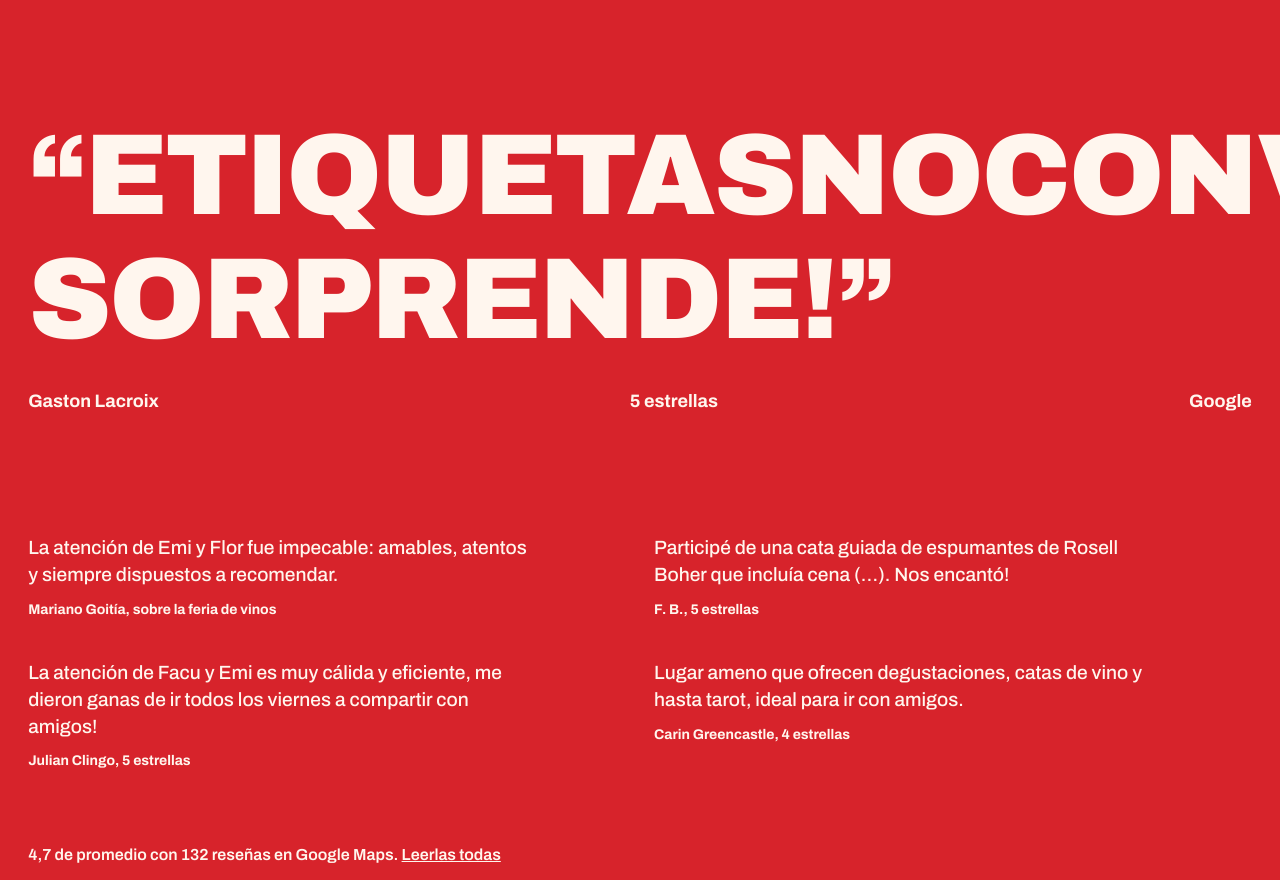
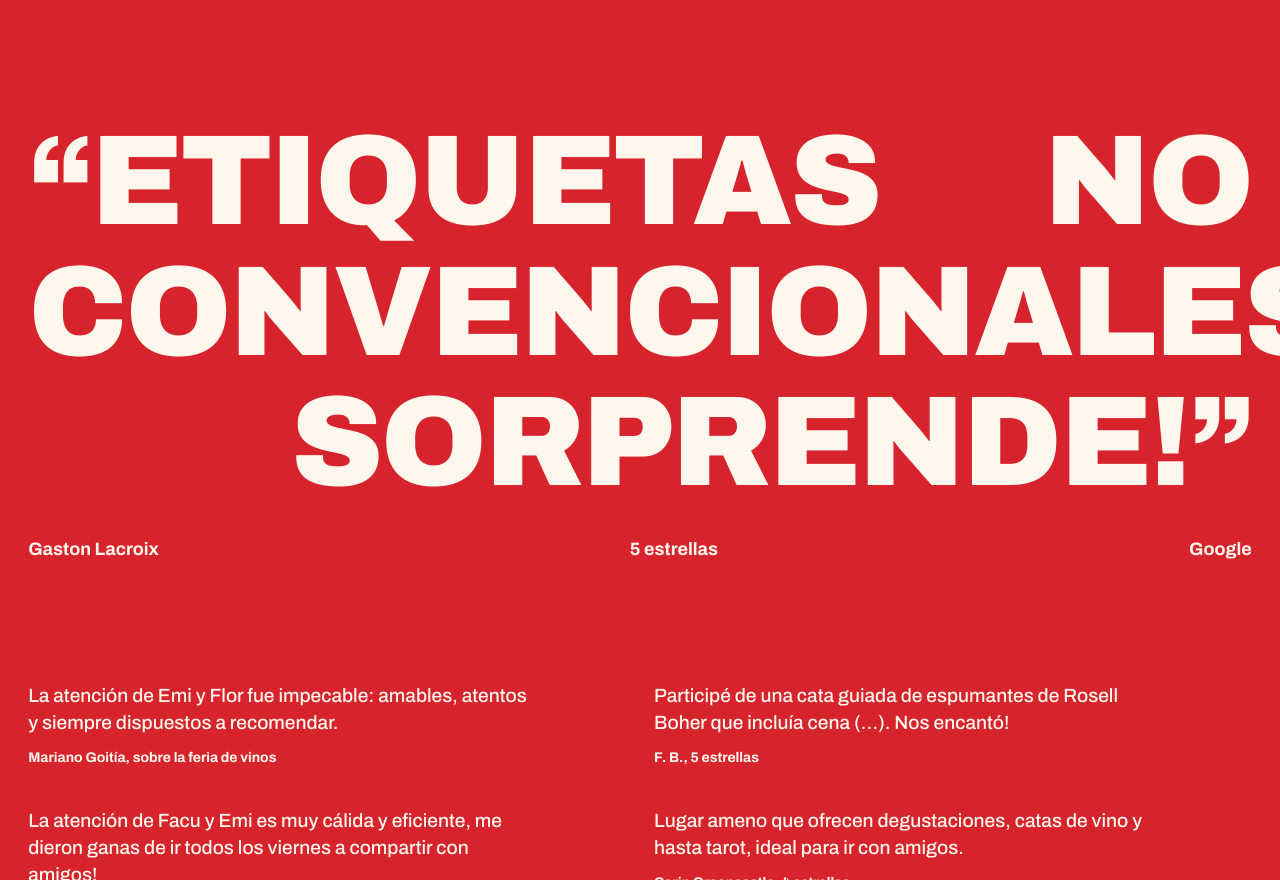
Before and after one commit to borthaburutoribio/oveja-negra-website, a plain HTML site: page index.html in a window 1280 px wide. Shown: the part 11120-12000 px from the top of the page. Drawn offline with Linux system fonts and the light colour scheme.

Commit message:
Cita de reseña en tres líneas
Co-Authored-By: Claude Opus 5.5 <noreply@anthropic.com>

```diff
--- a/index.html
+++ b/index.html
@@ -15,7 +15,7 @@
 <link rel="preconnect" href="https://fonts.googleapis.com">
 <link rel="preconnect" href="https://fonts.gstatic.com" crossorigin>
 <link href="https://fonts.googleapis.com/css2?family=Archivo:wdth,wght@62..125,400..900&display=swap" rel="stylesheet">
-<link rel="stylesheet" href="styles.css?v=1">
+<link rel="stylesheet" href="styles.css?v=2">
 <link rel="icon" type="image/png" href="assets/logo-crema.png">
 <script type="application/ld+json">
 {"@context":"https://schema.org","@type":["LiquorStore","BarOrPub"],"name":"Oveja Negra Wines","description":"Vinoteca de etiquetas no tradicionales y wine bar con ferias de vinos, catas y eventos.","image":"https://borthaburutoribio.github.io/oveja-negra-website/assets/img/h-barra.jpg","telephone":"+54 9 11 6043-8536","address":{"@type":"PostalAddress","streetAddress":"Av. Donado 1935","addressLocality":"Villa Urquiza, Ciudad de Buenos Aires","postalCode":"1430","addressCountry":"AR"},"geo":{"@type":"GeoCoordinates","latitude":-34.5742284,"longitude":-58.4735331},"openingHoursSpecification":[{"@type":"OpeningHoursSpecification","dayOfWeek":["Tuesday","Wednesday","Thursday","Friday","Saturday"],"opens":"16:00","closes":"23:59"}],"aggregateRating":{"@type":"AggregateRating","ratingValue":"4.7","reviewCount":"132"},"sameAs":["https://instagram.com/ovejanegrawines","https://www.tiktok.com/@ovejanegrawines","https://www.facebook.com/ovejanegrawines/"],"servesCuisine":"Vinos, empanadas y platos de La Teca"}
@@ -261,8 +261,9 @@
 <section class="resenas" aria-labelledby="res-g">
   <h2 id="res-g" class="sr">Reseñas en Google</h2>
   <blockquote class="spread">
-    <p><span>“Etiquetas</span><span>no</span><span>convencionales,</span></p>
-    <p><span>sorprende!”</span></p>
+    <p><span>“Etiquetas</span> <span>no</span></p>
+    <p><span>convencionales,</span></p>
+    <p class="r"><span>sorprende!”</span></p>
   </blockquote>
   <p class="spread-by"><span>Gaston Lacroix</span><span>5 estrellas</span><span>Google</span></p>
   <div class="mas-resenas">
--- a/styles.css
+++ b/styles.css
@@ -156,8 +156,9 @@ legend{font-weight:700;margin-bottom:14px;padding:0}
 
 /* ═══ RESEÑAS (campo rojo) ═══ */
 .resenas{background:var(--red);color:var(--red-ink);padding:150px var(--m) 140px}
-.spread p{display:flex;justify-content:space-between;font-family:var(--display);font-stretch:62%;font-weight:900;font-size:clamp(56px, 9vw, 150px);line-height:.9;letter-spacing:-.02em;text-transform:uppercase}
-.spread p+p{margin-top:.18em}
+.spread p{display:flex;justify-content:space-between;gap:.3em;font-family:var(--display);font-stretch:62%;font-weight:900;font-size:clamp(52px, 10vw, 170px);line-height:.9;letter-spacing:-.02em;text-transform:uppercase}
+.spread p+p{margin-top:.12em}
+.spread p.r{justify-content:flex-end}
 .spread-by{display:flex;justify-content:space-between;margin-top:36px;font-size:18px;font-weight:700}
 .mas-resenas{display:grid;grid-template-columns:repeat(12,1fr);column-gap:var(--m);row-gap:40px;margin-top:120px}
 .mas-resenas figure{grid-column:span 6}
@@ -273,7 +274,7 @@ legend{font-weight:700;margin-bottom:14px;padding:0}
   .g1{width:70%}.g2{width:84%;margin-left:auto}.g3{width:100%}.g4{width:56%}
   .g2,.g3,.g4{margin-top:64px}
   .resenas{padding:100px 16px}
-  .spread p{font-size:13vw;flex-wrap:wrap}
+  .spread p{font-size:13.5vw}
   .spread-by{flex-direction:column;gap:4px;font-size:15px}
   .spread-by span:nth-child(2){align-self:center}.spread-by span:nth-child(3){align-self:flex-end}
   .mas-resenas{display:block;margin-top:72px}
```
